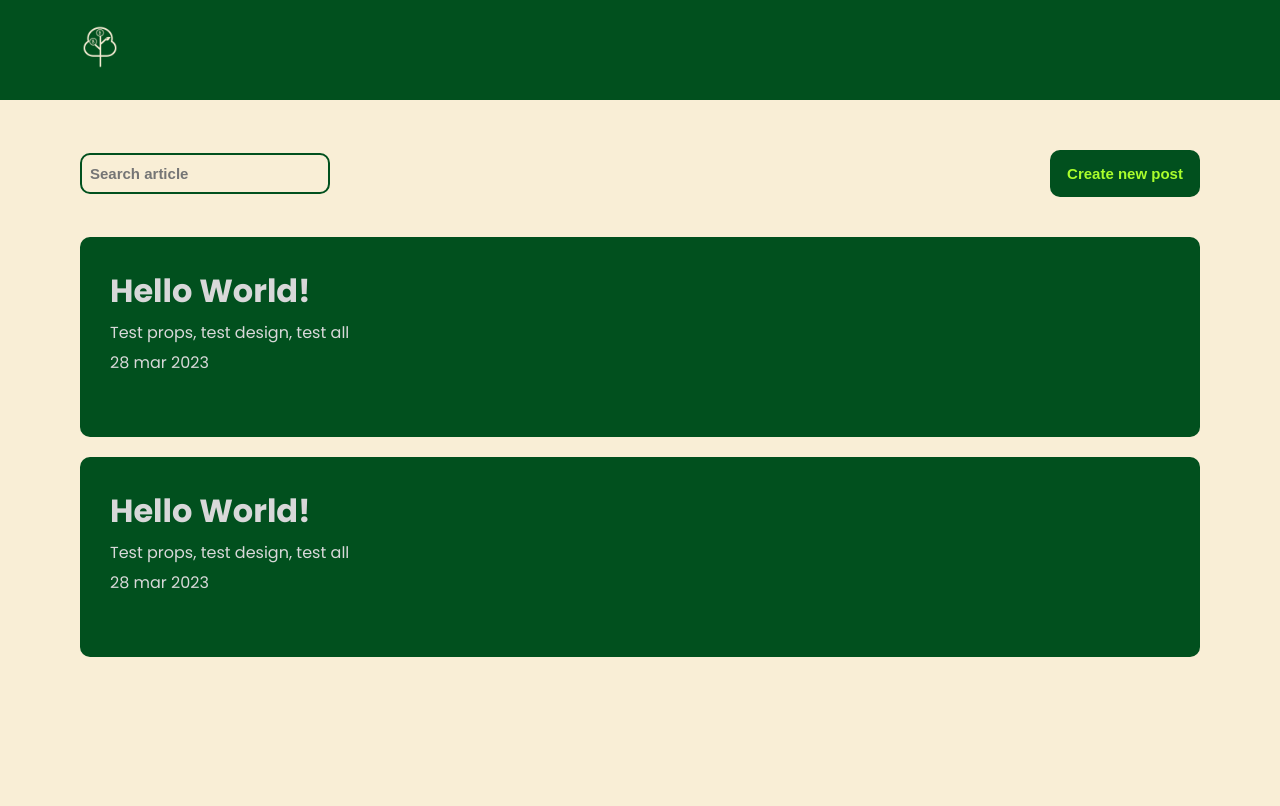
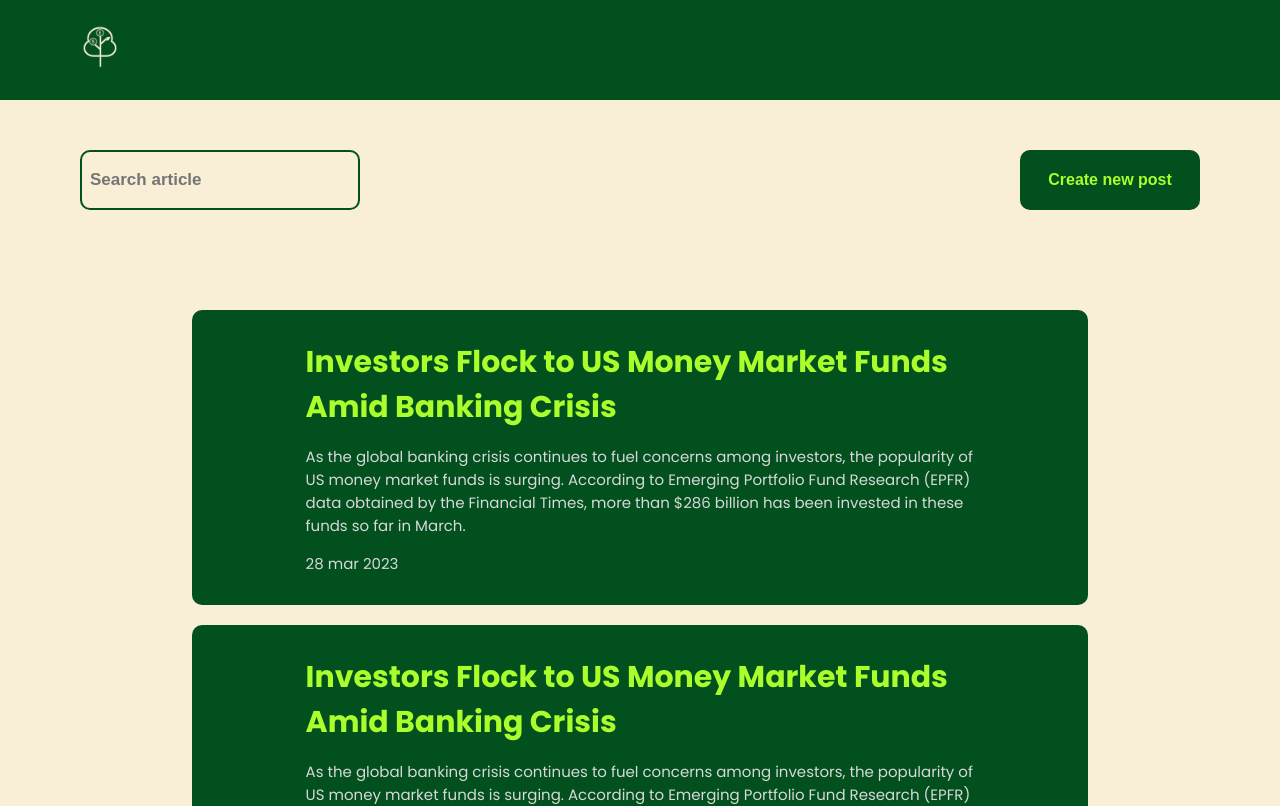
Before and after one commit to GustavoGJesus/blockchain-articles, a React (Vite) app: page /articles-list in a window 1280 px wide. Shown: the top 806 px of the page. Built offline with nearby package versions, Linux system fonts and the light colour scheme.

Commit message:
refactor: adjust content cards and styles

```diff
--- a/src/components/card-articles/styles.ts
+++ b/src/components/card-articles/styles.ts
@@ -4,14 +4,17 @@ import styled from "@emotion/styled";
 import { MediaQuerys } from "../../styles/global";
 
 export const CardContainer = styled.div`
-  width: 100%;
-  height: 200px;
+  width: 80%;
+  height: auto;
   border-radius: 10px;
   background: var(--green-800);
 
   padding: 30px;
   display: flex;
   flex-direction: column;
+  align-items: center;
+  justify-content: center;
+  margin: auto;
 
   ${MediaQuerys.sm} {
     padding: 20px;
@@ -19,10 +22,31 @@ export const CardContainer = styled.div`
 `;
 
 export const CardContent = styled.div`
-  width: 100%;
+  width: 80%;
   display: flex;
   flex-direction: column;
   justify-content: center;
-  gap: 5px;
+  gap: 15px;
   color: var(--white);
+
+  ${MediaQuerys.sm} {
+    width: 100%;
+  }
+
+  h1 {
+    font-size: 30px;
+    color: var(--green-600);
+
+    ${MediaQuerys.sm} {
+      font-size: 20px;
+    }
+  }
+
+  p {
+    font-size: 15px;
+
+    ${MediaQuerys.sm} {
+      font-size: 10px;
+    }
+  }
 `;
--- a/src/pages/articles-list/index.tsx
+++ b/src/pages/articles-list/index.tsx
@@ -12,13 +12,28 @@ export function ArticlesList(){
 
       <CardContainer>
         <CardArticle
-          title="Hello World!"
-          paragraph="Test props, test design, test all"
+          title="Investors Flock to US Money Market Funds Amid Banking Crisis"
+          paragraph="As the global banking crisis continues to fuel concerns among investors, the popularity of US money market funds is surging. According to Emerging Portfolio Fund Research (EPFR) data obtained by the Financial Times, more than $286 billion has been invested in these funds so far in March. "
           created_at="28 mar 2023"
         />
         <CardArticle
-          title="Hello World!"
-          paragraph="Test props, test design, test all"
+          title="Investors Flock to US Money Market Funds Amid Banking Crisis"
+          paragraph="As the global banking crisis continues to fuel concerns among investors, the popularity of US money market funds is surging. According to Emerging Portfolio Fund Research (EPFR) data obtained by the Financial Times, more than $286 billion has been invested in these funds so far in March. "
+          created_at="28 mar 2023"
+        />
+        <CardArticle
+          title="Investors Flock to US Money Market Funds Amid Banking Crisis"
+          paragraph="As the global banking crisis continues to fuel concerns among investors, the popularity of US money market funds is surging. According to Emerging Portfolio Fund Research (EPFR) data obtained by the Financial Times, more than $286 billion has been invested in these funds so far in March. "
+          created_at="28 mar 2023"
+        />
+        <CardArticle
+          title="Investors Flock to US Money Market Funds Amid Banking Crisis"
+          paragraph="As the global banking crisis continues to fuel concerns among investors, the popularity of US money market funds is surging. According to Emerging Portfolio Fund Research (EPFR) data obtained by the Financial Times, more than $286 billion has been invested in these funds so far in March. "
+          created_at="28 mar 2023"
+        />
+        <CardArticle
+          title="Investors Flock to US Money Market Funds Amid Banking Crisis"
+          paragraph="As the global banking crisis continues to fuel concerns among investors, the popularity of US money market funds is surging. According to Emerging Portfolio Fund Research (EPFR) data obtained by the Financial Times, more than $286 billion has been invested in these funds so far in March. "
           created_at="28 mar 2023"
         />
       </CardContainer>
--- a/src/pages/articles-list/styles.ts
+++ b/src/pages/articles-list/styles.ts
@@ -24,7 +24,8 @@ export const SearchAndCreateContent = styled.div`
   margin-top: 30px;
 
   input {
-    width: 250px;
+    width: 280px;
+    height: 60px;
     border: none;
     padding: 10px 8px 10px 8px;
 
@@ -33,18 +34,20 @@ export const SearchAndCreateContent = styled.div`
     background: transparent;
 
     outline: none;
-    font-size: 15px;
+    font-size: 17px;
     font-weight: 700;
 
     ${MediaQuerys.sm} {
-      width: 200px;
+      width: 180px;
       font-size: 12px;
+      height: 50px;
     }
   }
 `;
 
 export const Button = styled.button`
-  width: 150px;
+  width: 180px;
+  height: 60px;
   padding: 15px;
 
   border-radius: 10px;
@@ -54,13 +57,15 @@ export const Button = styled.button`
   color: var(--green-600);
 
   font-weight: 600;
-  font-size: 15px;
+  font-size: 16px;
 
   cursor: pointer;
 
   ${MediaQuerys.sm} {
     padding: 15px;
     font-size: 12px;
+    height: 50px;
+    width: 150px;
   }
 `;
 
@@ -69,7 +74,7 @@ export const CardContainer = styled.div`
   flex-direction: column;
   width: 100%;
 
-  margin-top: 40px;
+  margin-top: 100px;
   gap: 20px;
 
 `;
--- a/src/styles/global.ts
+++ b/src/styles/global.ts
@@ -26,7 +26,7 @@ export const GlobalStyles = css`
     font-family: "Poppins", sans-serif;
     background: var(--green-300);
     color: var(--green-800);
-    overflow-y: hidden;
+    /* overflow-y: hidden; */
     overflow-x: hidden;
   }
 `;
```
